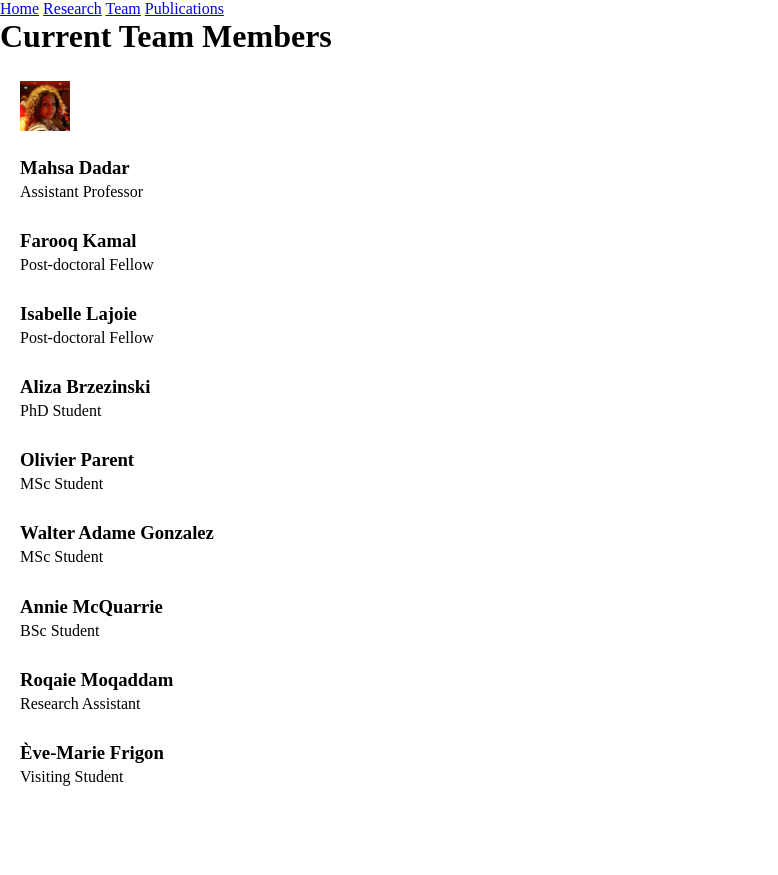
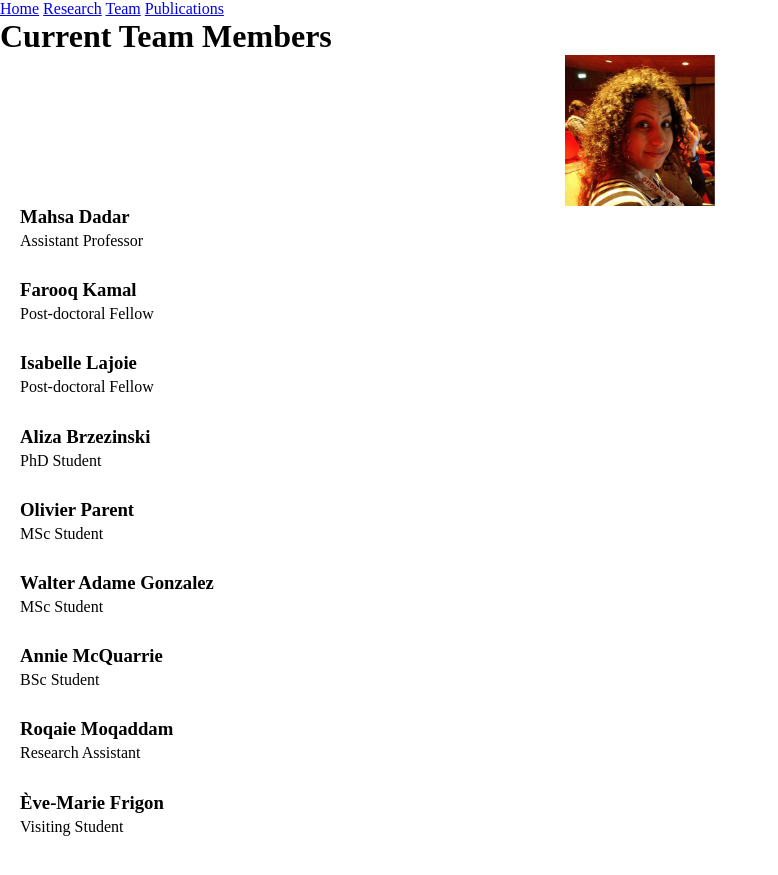
Before and after one commit to VANDAlab/VANDAlab.github.io, a Jekyll site: the page team.html, which Jekyll copies as it is, in a window 1280 px wide. Shown: the top 875 px of the page, without its empty margins (0-778 px from the left). Built offline with Jekyll 4.4.1, drawn with Linux system fonts in a browser that asks for light colours.

Commit message:
Update style.css

```diff
--- a/assets/css/style.css
+++ b/assets/css/style.css
@@ -72,5 +72,8 @@ img {
 }
 
 .person img {
-  max-width: 50px; /* Adjust this value to set the maximum width of the image */px
+  max-width: 150px; /* Adjust this value to set the maximum width of the image */
+  height: auto; /* Maintain aspect ratio */
+  display: block; /* Align the image properly */
+  margin: 0 auto; /* Center the image within the .person container */
 }
```
